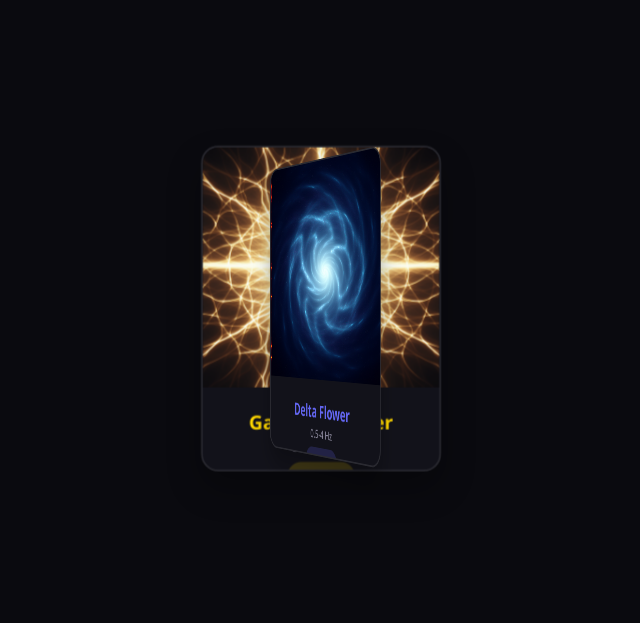
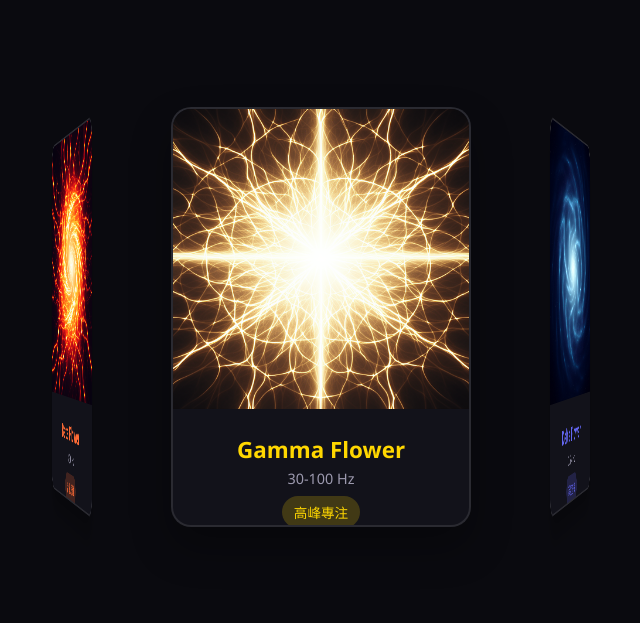
Before and after one commit to Dakai666/Yuki_web, a plain HTML site: page gallery-brainwave.html in a window 1280 px wide. Shown: the part 177-800 px from the top of the page, without its empty margins (319-959 px from the left). Drawn offline with Linux system fonts and the light colour scheme.

Commit message:
Fix: Rewrite 3D carousel with proper rotation logic

```diff
--- a/gallery-brainwave.html
+++ b/gallery-brainwave.html
@@ -68,47 +68,49 @@
             position: relative;
             width: 100%;
             height: 70vh;
-            perspective: 1200px;
             display: flex;
             justify-content: center;
             align-items: center;
             overflow: hidden;
+            perspective: 1500px;
         }
 
         .carousel {
             position: relative;
-            width: 280px;
-            height: 400px;
+            width: 300px;
+            height: 420px;
             transform-style: preserve-3d;
-            transform: translateZ(-200px);
-            transition: transform 0.8s ease-out;
+            transition: transform 1s cubic-bezier(0.4, 0, 0.2, 1);
+            transform: translateZ(-300px);
         }
 
         .flower-card {
             position: absolute;
-            width: 280px;
-            height: 380px;
+            top: 0;
+            left: 0;
+            width: 300px;
+            height: 420px;
             border-radius: 20px;
             overflow: hidden;
             cursor: pointer;
-            transition: all 0.6s ease;
+            transition: all 0.8s cubic-bezier(0.4, 0, 0.2, 1);
             transform-style: preserve-3d;
-            backface-visibility: hidden;
-            -webkit-backface-visibility: hidden;
             background: var(--bg-secondary);
             border: 2px solid rgba(255, 255, 255, 0.1);
             box-shadow: 0 20px 40px rgba(0, 0, 0, 0.3);
+            backface-visibility: hidden;
+            -webkit-backface-visibility: hidden;
         }
 
         .flower-card:hover {
-            transform: scale(1.05) translateZ(30px) !important;
+            transform: scale(1.05) !important;
             border-color: var(--accent-purple);
             box-shadow: 0 30px 60px rgba(139, 92, 246, 0.3);
         }
 
         .flower-card img {
             width: 100%;
-            height: 280px;
+            height: 300px;
             object-fit: cover;
         }
 
@@ -428,26 +430,33 @@
         }
 
         function updateCarousel() {
+            const carousel = document.getElementById('carousel');
             const cards = document.querySelectorAll('.flower-card');
             const indicators = document.querySelectorAll('.indicator');
             const total = cards.length;
+            const anglePerCard = 360 / total;
 
+            // Calculate rotation angle
+            const rotateY = -currentIndex * anglePerCard;
+
+            // Rotate the entire carousel
+            carousel.style.transform = `translateZ(-300px) rotateY(${rotateY}deg)`;
+
+            // Update card visibility and scale
             cards.forEach((card, index) => {
-                let position = index - currentIndex;
+                // Calculate relative position
+                let relPos = index - currentIndex;
+                while (relPos < -Math.floor(total/2)) relPos += total;
+                while (relPos > Math.floor(total/2)) relPos -= total;
 
-                // Normalize position to -2 to 2
-                while (position < -2) position += total;
-                while (position > 2) position -= total;
+                // Calculate angle for this card
+                const cardAngle = relPos * anglePerCard;
 
-                // Calculate 3D transform
-                const rotateY = position * 60;
-                const translateZ = position * -100;
-                const scale = position === 0 ? 1 : 0.85;
-                const opacity = Math.abs(position) <= 2 ? 1 : 0;
-
-                card.style.transform = `translateZ(${translateZ}px) rotateY(${rotateY}deg) scale(${scale})`;
-                card.style.opacity = opacity;
-                card.style.zIndex = total - Math.abs(position);
+                // Apply transform
+                const translateZ = 300; // radius
+                card.style.transform = `rotateY(${-cardAngle}deg) translateZ(${translateZ}px)`;
+                card.style.opacity = Math.abs(relPos) <= 1 ? 1 : 0.4;
+                card.style.zIndex = 10 - Math.abs(relPos);
             });
 
             // Update indicators
```
